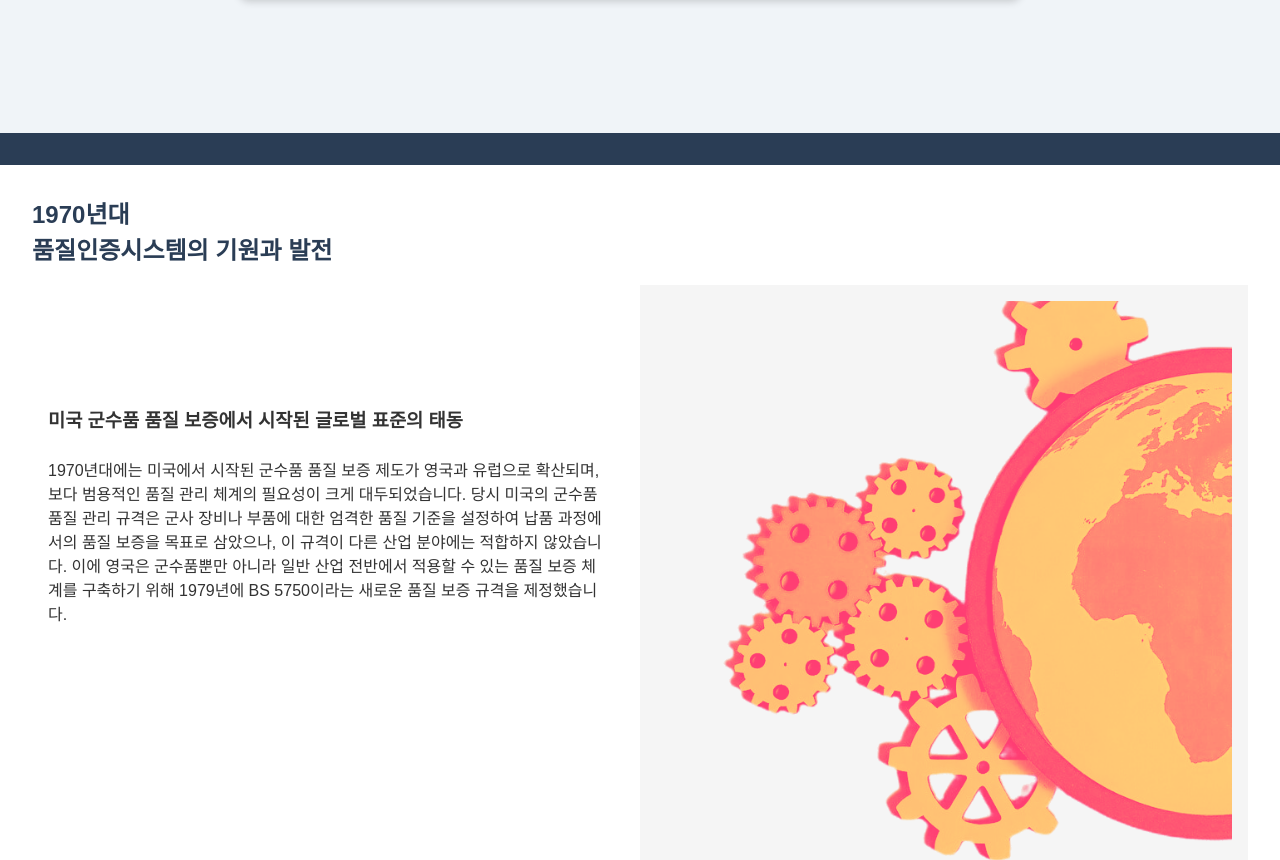
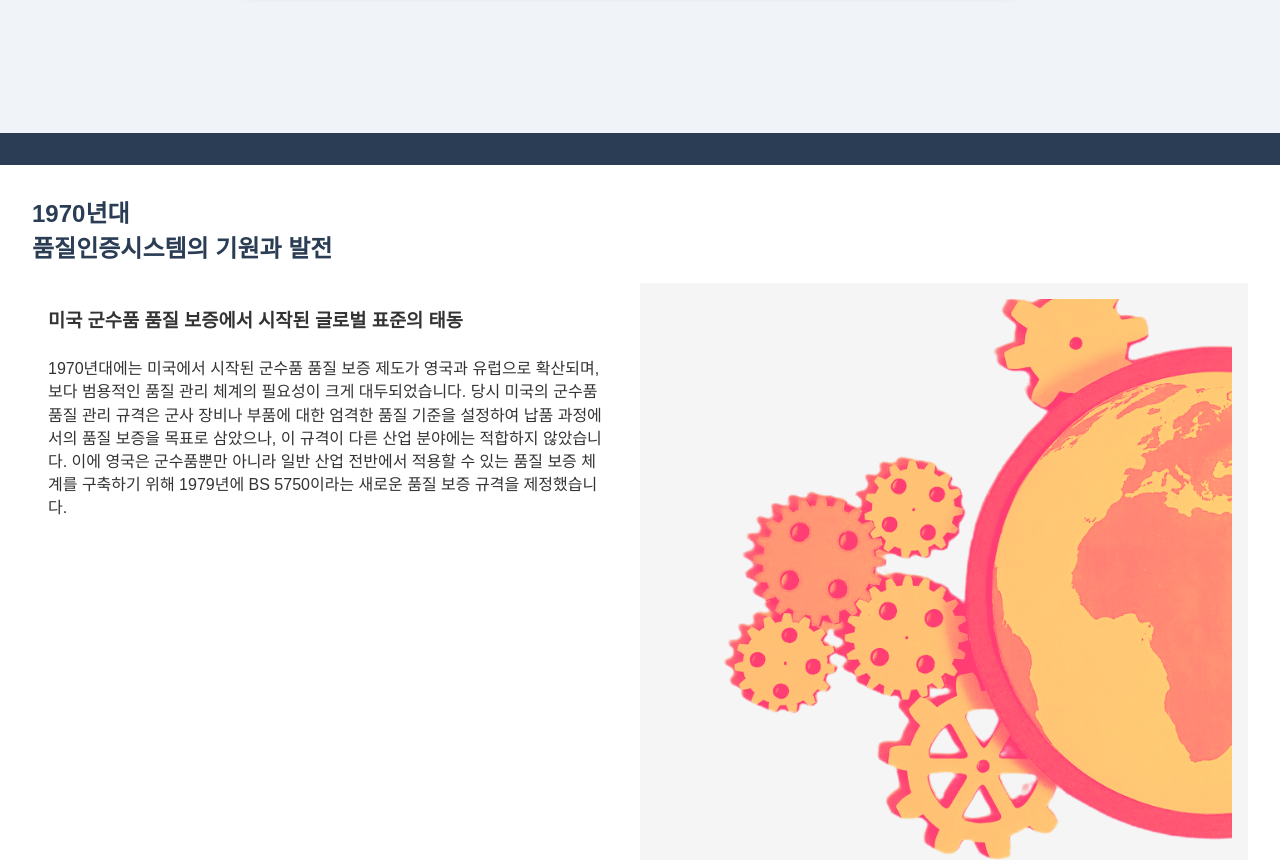
Before and after one commit to KaceTH/ISO, a plain HTML site: page index.html in a window 1280 px wide. Shown: the part 1435-2295 px from the top of the page. Drawn offline with Linux system fonts and the light colour scheme; a web font is replaced by a local one.

Commit message:
Update styles.css

```diff
--- a/styles.css
+++ b/styles.css
@@ -3,7 +3,7 @@
   margin: 0;
   padding: 0;
   box-sizing: border-box;
-  line-height:150%;
+  line-height:145%;
 }
 
 @font-face {
@@ -280,10 +280,10 @@ strong {
 
 .activatecss strong {
 	background-size: 100% 80%;
-	background-position-y: 100%;
-	background-image: linear-gradient(rgb(212 220 255), rgb(212 220 255));
-	transition: all .5s ease-out;
-	background-repeat: no-repeat;
+  background-position-y: 100%;
+  background-image: linear-gradient(rgb(212 220 255), rgb(212 220 255));
+  transition: all .5s ease-out;
+  background-repeat: no-repeat;
 }
 
 /*본문 페이지*/
@@ -535,3 +535,9 @@ section:nth-child(even) .content.main .main {
     line-height:100%;
   }
 }
+
+@media (max-height: 800px) {
+  .content .main .half {
+    padding-top: 2%;
+  }
+}
```
